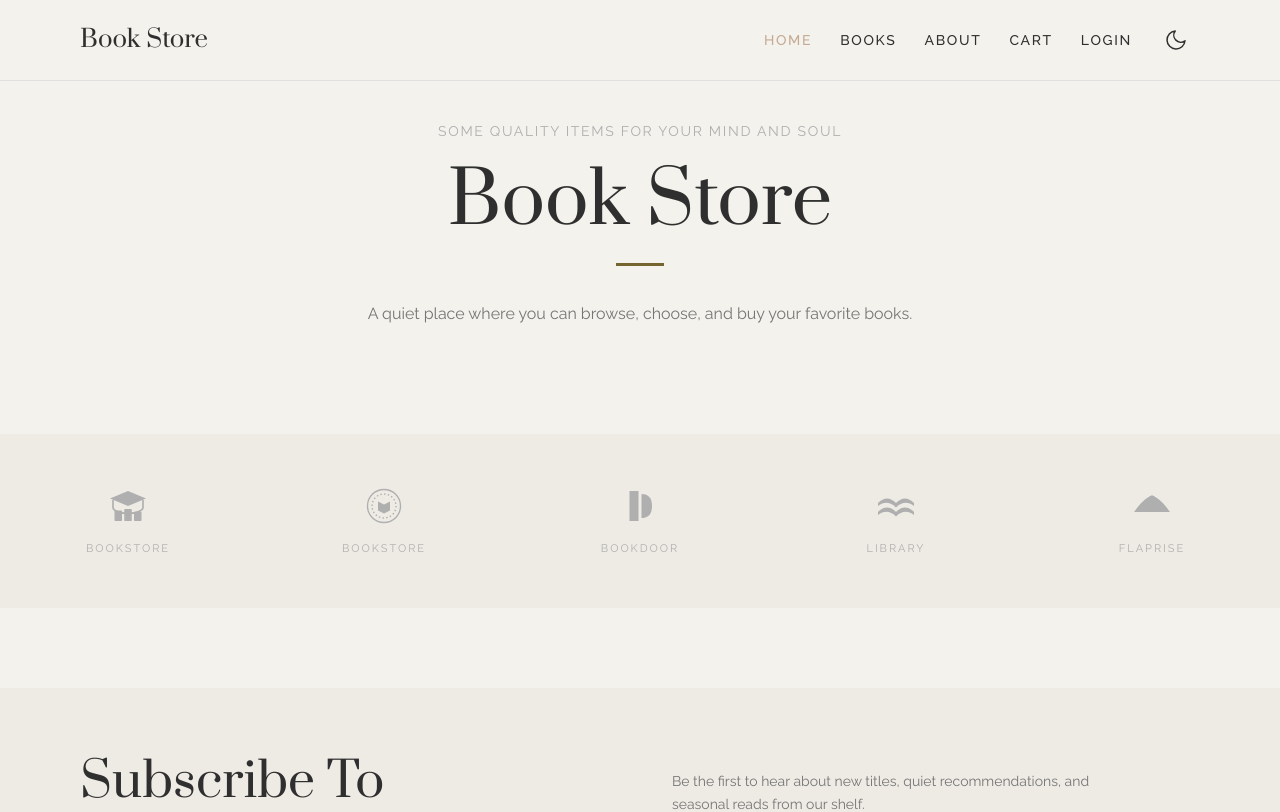
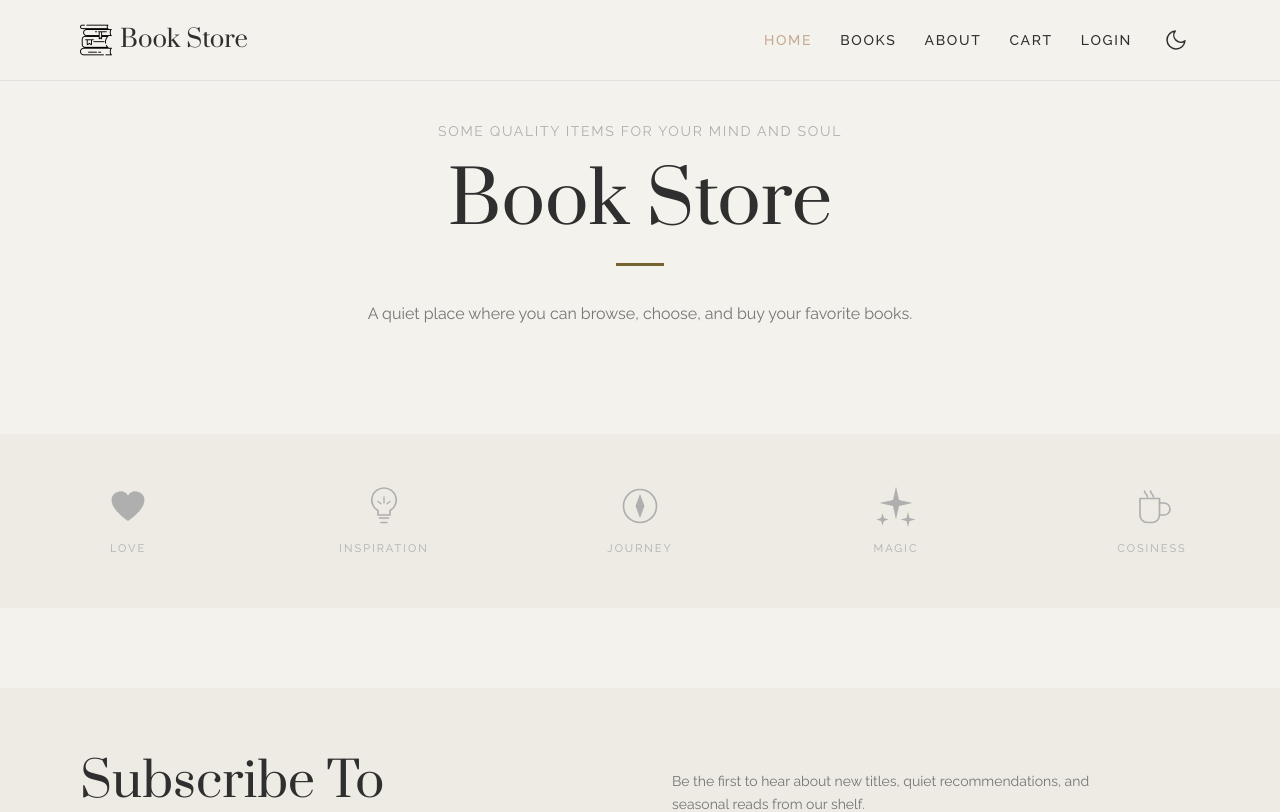
Before and after one commit to CppLover-code/Frontend-React-, a React (Vite) app in the folder Book_Store/: page / in a window 1280 px wide. Shown: the top 812 px of the page. Built offline with nearby package versions, Linux system fonts and the light colour scheme; no server answers; a web font is replaced by a local one.

Commit message:
home page UI editing

```diff
--- a/Book_Store/src/components/Header.jsx
+++ b/Book_Store/src/components/Header.jsx
@@ -86,7 +86,12 @@ function Header() {
     return (
         <header ref={headerRef} className="border-b border-line bg-paper dark:border-night-border dark:bg-night">
             <div className="mx-auto flex max-w-6xl flex-wrap items-center justify-between gap-2 px-4 py-5">
-                <Link to="/" className="font-heading text-2xl text-ink dark:text-paper">
+                <Link to="/" className="flex items-center gap-2 font-heading text-2xl text-ink dark:text-paper">
+                    <img
+                        src="/home-mark.png"
+                        alt=""
+                        className="h-8 w-8 object-contain dark:invert"
+                    />
                     Book Store
                 </Link>
                 <nav className="flex flex-wrap items-center gap-1">
--- a/Book_Store/src/components/NewArrivals.jsx
+++ b/Book_Store/src/components/NewArrivals.jsx
@@ -88,34 +88,32 @@ function NewArrivals() {
                         </button>
                     )}
 
-                    <div className="grid min-w-0 flex-1 items-center gap-10 md:grid-cols-2 md:gap-12">
-                        <div className="text-left">
-                            <h3 className="font-heading text-4xl leading-tight text-ink md:text-5xl dark:text-paper">
+                    <div className="grid min-w-0 flex-1 items-start gap-10 md:grid-cols-2 md:gap-12">
+                        <div className="flex min-h-[420px] flex-col text-left">
+                            <h3 className="line-clamp-2 font-heading text-4xl leading-tight text-ink md:text-5xl dark:text-paper">
                                 {book.title}
                             </h3>
-                            <p className="mt-3 text-sm uppercase tracking-[0.12em] text-faint">
+                            <p className="mt-3 line-clamp-1 text-sm uppercase tracking-[0.12em] text-faint">
                                 {authorNames}
                             </p>
-                            {book.description && (
-                                <p className="mt-6 line-clamp-4 text-muted dark:text-faint">
-                                    {book.description}
-                                </p>
-                            )}
+                            <p className="mt-6 min-h-[8rem] line-clamp-4 text-muted dark:text-faint">
+                                {book.description}
+                            </p>
                             <Link
                                 to={`/books/${book.id}`}
-                                className="btn-outline btn-sm mt-8"
+                                className="btn-outline btn-sm mt-auto"
                             >
                                 Read more →
                             </Link>
                         </div>
 
                         <div className="flex justify-center md:justify-end">
-                            <div className="flex h-[420px] w-[280px] items-center justify-center border border-cover-border bg-shelf p-8 shadow-[0_20px_50px_rgba(47,47,47,0.08)] dark:border-night-border dark:bg-night-shelf">
+                            <div className="flex h-[420px] w-[280px] shrink-0 items-center justify-center border border-cover-border bg-shelf p-8 shadow-[0_20px_50px_rgba(47,47,47,0.08)] dark:border-night-border dark:bg-night-shelf">
                                 {book.cover ? (
                                     <img
                                         src={book.cover}
                                         alt={book.title}
-                                        className="max-h-full max-w-full object-contain"
+                                        className="h-full w-full object-contain"
                                     />
                                 ) : (
                                     <span className="font-heading text-6xl text-faint">B</span>
--- a/Book_Store/src/components/PartnerStrip.jsx
+++ b/Book_Store/src/components/PartnerStrip.jsx
@@ -1,58 +1,57 @@
-function CapBooksIcon() {
+function HeartIcon() {
     return (
         <svg viewBox="0 0 64 64" className="h-12 w-12" fill="currentColor" aria-hidden="true">
-            <path d="M8 22 32 12l24 10-24 10L8 22Z" />
-            <path d="M52 24v10c0 4-9 8-20 8s-20-4-20-8V24" fill="none" stroke="currentColor" strokeWidth="2.2" />
-            <rect x="14" y="38" width="10" height="14" rx="1" />
-            <rect x="27" y="36" width="10" height="16" rx="1" />
-            <rect x="40" y="40" width="10" height="12" rx="1" />
+            <path d="M32 52S10 38 10 24a12 12 0 0 1 22-6 12 12 0 0 1 22 6c0 14-22 28-22 28Z" />
         </svg>
     );
 }
 
-function StampIcon() {
+function BulbIcon() {
     return (
-        <svg viewBox="0 0 64 64" className="h-12 w-12" fill="none" stroke="currentColor" strokeWidth="1.8" aria-hidden="true">
-            <circle cx="32" cy="32" r="22" />
-            <circle cx="32" cy="32" r="16" strokeDasharray="2 3" />
-            <path d="M24 38V26l8 4 8-4v12l-8 4-8-4Z" fill="currentColor" stroke="none" />
+        <svg viewBox="0 0 64 64" className="h-12 w-12" fill="none" stroke="currentColor" strokeWidth="2.2" strokeLinecap="round" aria-hidden="true">
+            <path d="M32 8a16 16 0 0 1 8 30v6H24v-6A16 16 0 0 1 32 8Z" />
+            <path d="M26 48h12M28 54h8" />
+            <path d="M32 20v8M24 26l4 3M40 26l-4 3" strokeWidth="1.8" />
         </svg>
     );
 }
 
-function BookdoorIcon() {
+function CompassIcon() {
     return (
-        <svg viewBox="0 0 64 64" className="h-12 w-12" fill="currentColor" aria-hidden="true">
-            <path d="M18 12h12v40H18z" />
-            <path d="M34 16c8 0 14 4 14 16s-6 16-14 16V16Z" />
+        <svg viewBox="0 0 64 64" className="h-12 w-12" fill="none" stroke="currentColor" strokeWidth="2.2" aria-hidden="true">
+            <circle cx="32" cy="32" r="22" />
+            <path d="m32 16 6 16-6 16-6-16 6-16Z" fill="currentColor" stroke="none" />
+            <circle cx="32" cy="32" r="3" fill="currentColor" stroke="none" />
         </svg>
     );
 }
 
-function LibraryIcon() {
+function SparklesIcon() {
     return (
         <svg viewBox="0 0 64 64" className="h-12 w-12" fill="currentColor" aria-hidden="true">
-            <path d="M8 40c8-8 16-8 24 0 8-8 16-8 24 0v4c-8-6-16-6-24 2-8-8-16-8-24-2v-4Z" />
-            <path d="M8 28c8-8 16-8 24 0 8-8 16-8 24 0v4c-8-6-16-6-24 2-8-8-16-8-24-2v-4Z" />
+            <path d="M32 6 36 24 54 28 36 32 32 50 28 32 10 28 28 24Z" />
+            <path d="M48 40 50 48 58 50 50 52 48 60 46 52 38 50 46 48Z" />
+            <path d="M14 42 16 48 22 50 16 52 14 58 12 52 6 50 12 48Z" />
         </svg>
     );
 }
 
-function FlapriseIcon() {
+function MugIcon() {
     return (
-        <svg viewBox="0 0 64 64" className="h-12 w-12" fill="currentColor" aria-hidden="true">
-            <path d="M8 40c10-14 18-20 24-22 6 2 14 8 24 22H8Z" />
-            <circle cx="32" cy="22" r="4" />
+        <svg viewBox="0 0 64 64" className="h-12 w-12" fill="none" stroke="currentColor" strokeWidth="2.2" strokeLinecap="round" aria-hidden="true">
+            <path d="M16 22h26v22a10 10 0 0 1-10 10H26a10 10 0 0 1-10-10V22Z" />
+            <path d="M42 28h6a8 8 0 0 1 0 16h-6" />
+            <path d="M22 12c0 4 4 4 4 8M30 12c0 4 4 4 4 8" />
         </svg>
     );
 }
 
 const MARKS = [
-    { name: "Bookstore", Icon: CapBooksIcon },
-    { name: "Bookstore", Icon: StampIcon },
-    { name: "bookdoor", Icon: BookdoorIcon },
-    { name: "Library", Icon: LibraryIcon },
-    { name: "Flaprise", Icon: FlapriseIcon },
+    { name: "Love", Icon: HeartIcon },
+    { name: "Inspiration", Icon: BulbIcon },
+    { name: "Journey", Icon: CompassIcon },
+    { name: "Magic", Icon: SparklesIcon },
+    { name: "Cosiness", Icon: MugIcon },
 ];
 
 function PartnerStrip() {
```
Also changed, not shown: Book_Store/public/home-mark.png (added).
